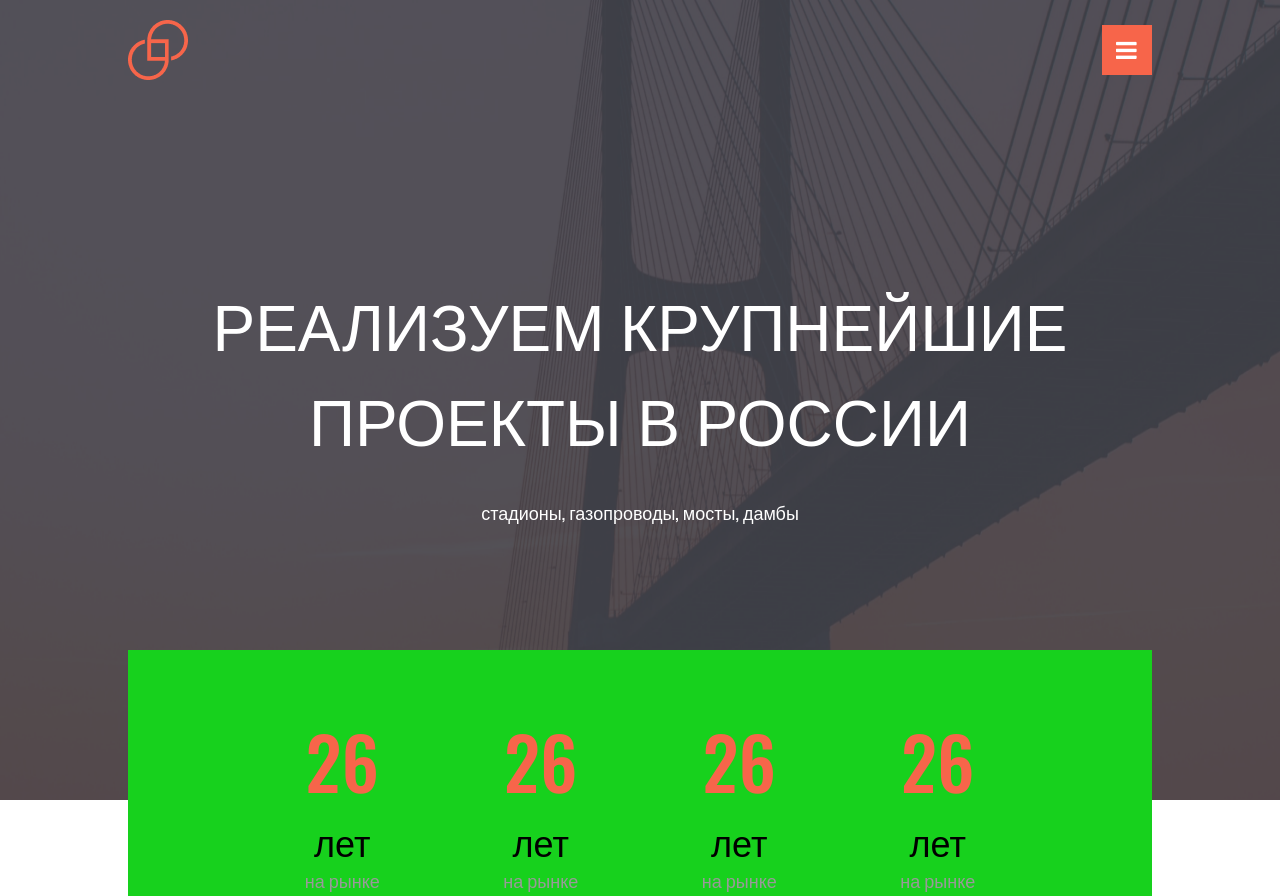
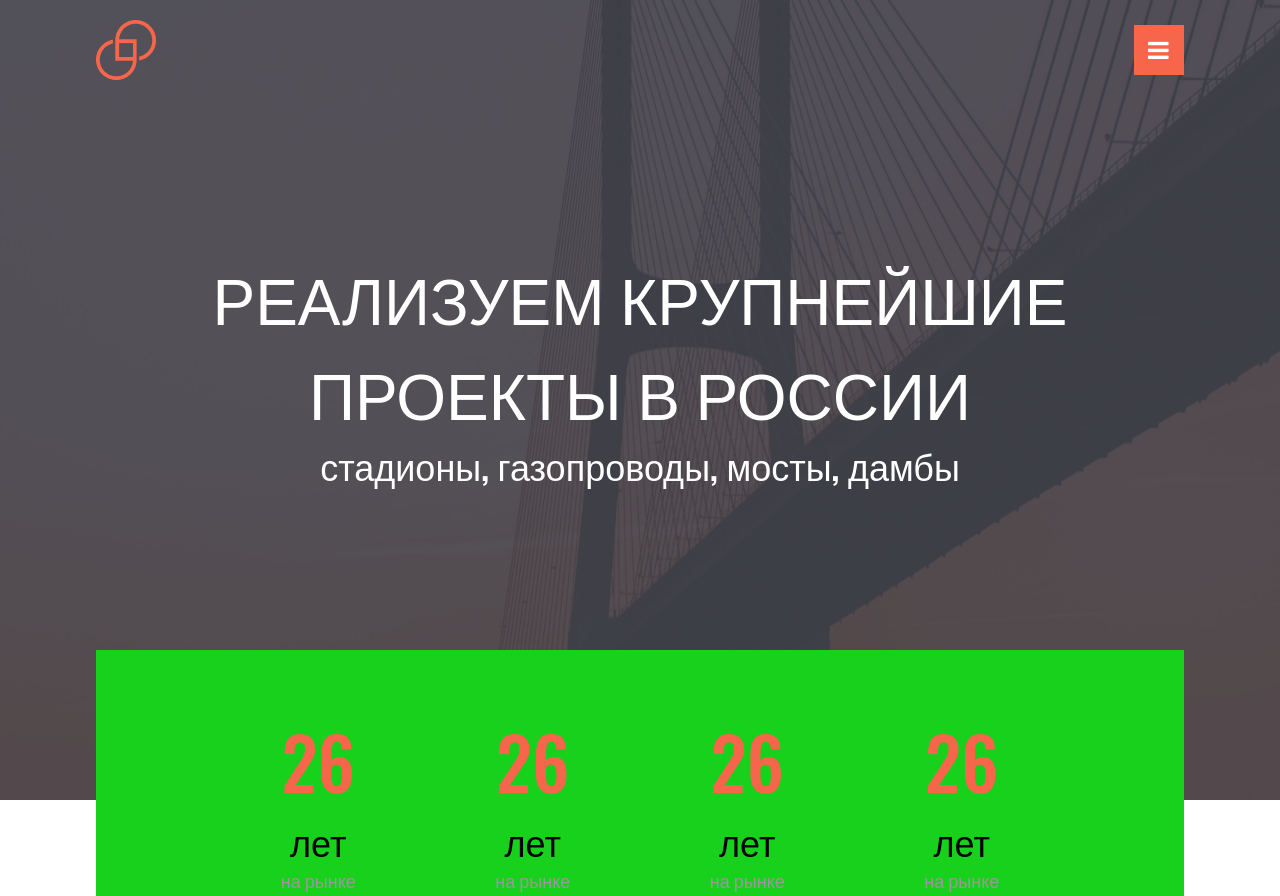
Before and after one commit to Hukker88/Figma-project, a plain HTML site: page index.html in a window 1280 px wide. Shown: the top 896 px of the page. Drawn offline with nearby package versions, Linux system fonts and the light colour scheme.

Commit message:
added script

```diff
--- a/index.html
+++ b/index.html
@@ -23,7 +23,7 @@
             РЕАЛИЗУЕМ КРУПНЕЙШИЕ <br />
             ПРОЕКТЫ В РОССИИ
           </h1>
-          <p>стадионы, газопроводы, мосты, дамбы</p>
+          <h2>стадионы, газопроводы, мосты, дамбы</h2>
         </div>
       </div>
     </main>
--- a/style.css
+++ b/style.css
@@ -2,7 +2,9 @@
 @import url("https://fonts.googleapis.com/css2?family=Open+Sans:ital,wght@0,300..800;1,300..800&display=swap");
 
 /* accent */
-* {
+*,
+* :before,
+*:after{
   margin: 0;
   padding: 0;
   box-sizing: border-box;
@@ -14,7 +16,7 @@ body {
 }
 
 .container {
-  width: 80%;
+  width: 85%;
   margin: 0 auto;
 }
 
```
Also changed, not shown: script.js (added).
